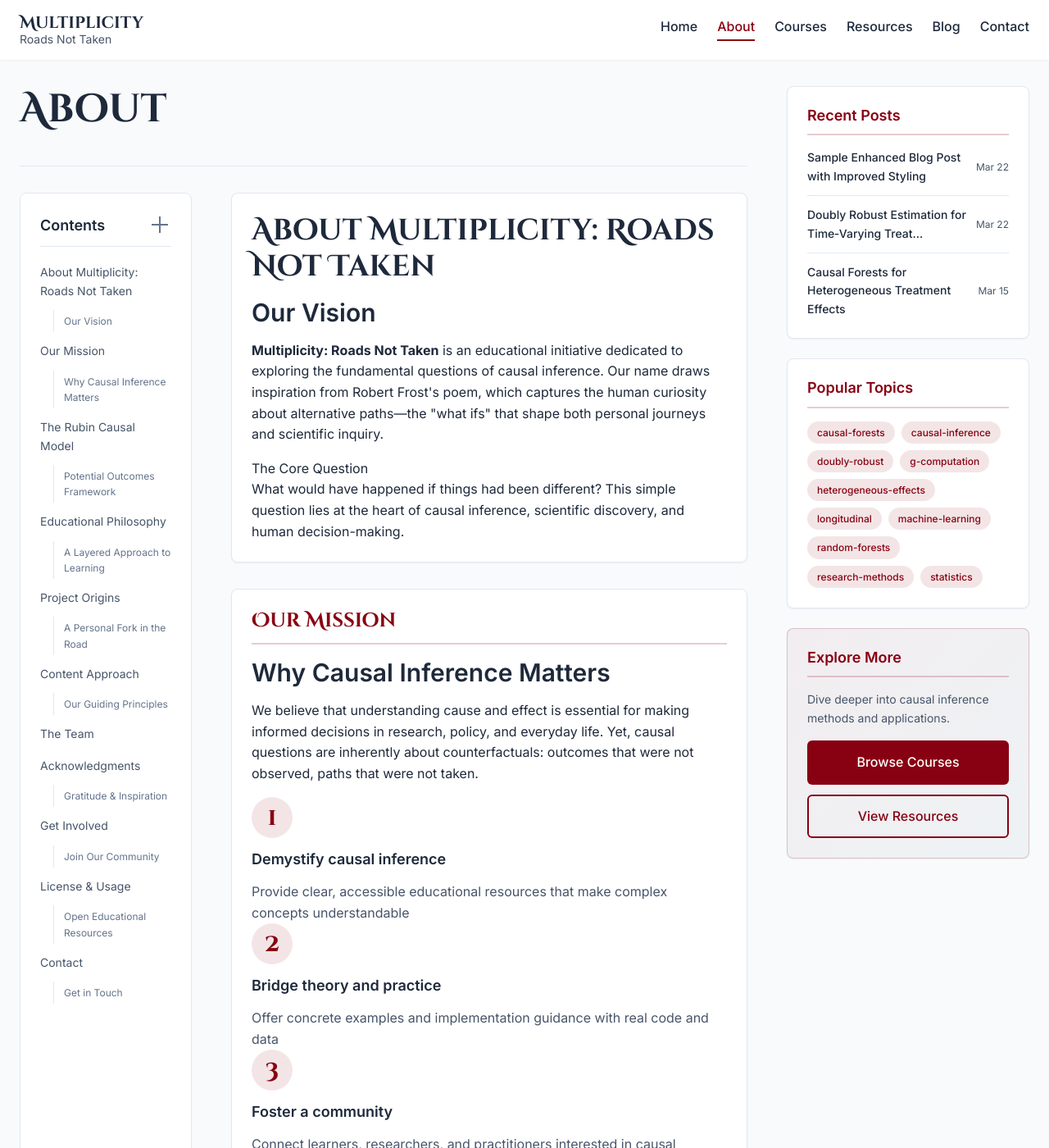
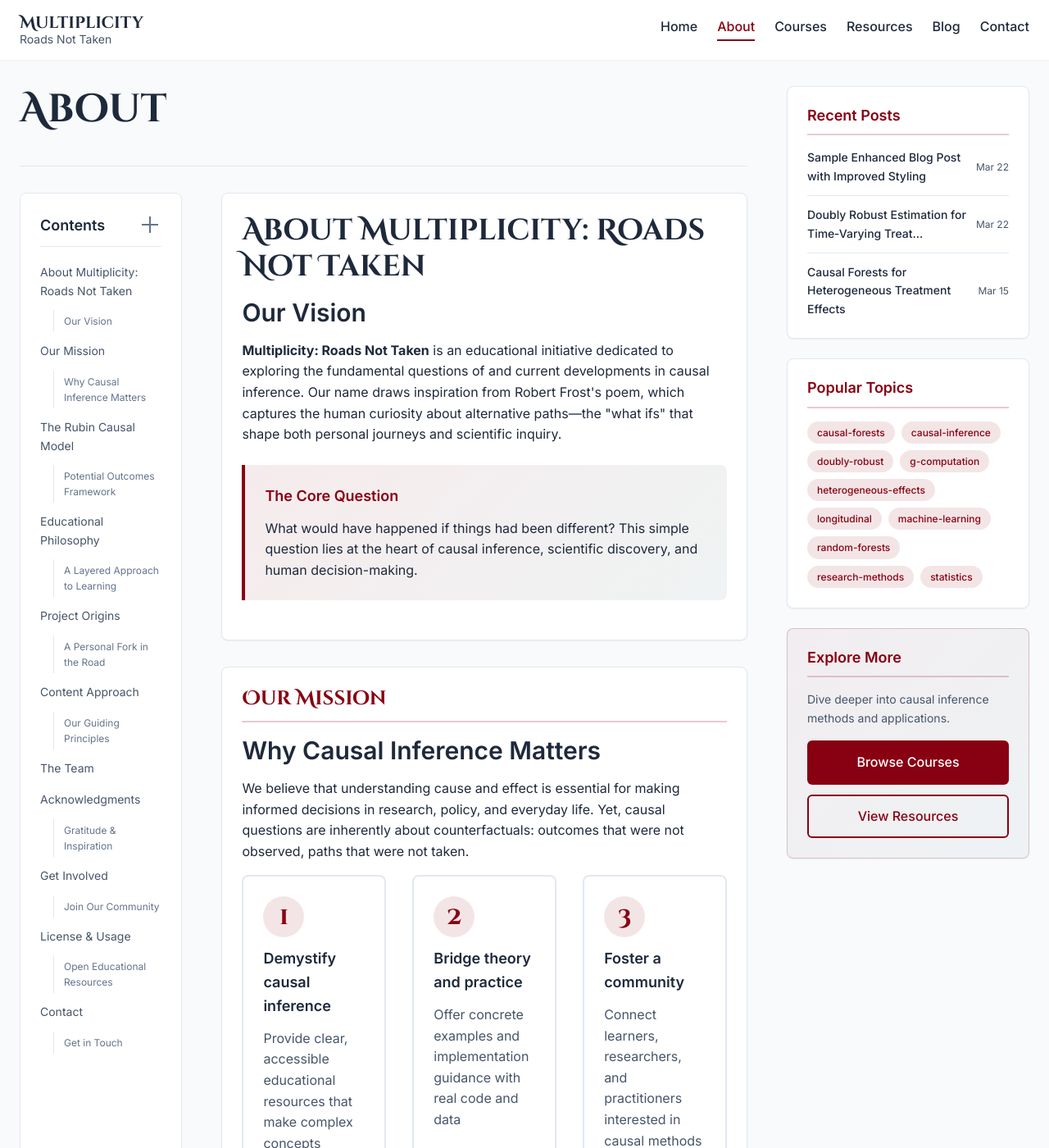
Before and after one commit to Feiran-Z/Multiplicity, a Jekyll site: the page built from about.md, in a window 1280 px wide and 1400 px high. Shown: the whole window at 82% size. Built offline with Jekyll 4.4.1, drawn with Linux system fonts in a browser that asks for light colours.

Commit message:
Fixed CSS naming discrepancy

```diff
--- a/_sass/_components.scss
+++ b/_sass/_components.scss
@@ -640,7 +640,246 @@
   margin-bottom: $spacing-16;
 }
 
-// About page specific components
+// Content components (used across multiple pages)
+.content-highlight {
+  background: linear-gradient(135deg, rgba($color-primary, 0.08) 0%, rgba($color-accent, 0.08) 100%);
+  border-left: 4px solid $color-primary;
+  padding: $spacing-6;
+  border-radius: 0 $border-radius-lg $border-radius-lg 0;
+  margin: $spacing-6 0;
+
+  .content-highlight-title {
+    font-family: $font-primary;
+    font-size: $font-size-lg;
+    font-weight: $font-weight-semibold;
+    color: $color-primary;
+    margin-bottom: $spacing-3;
+  }
+
+  .content-highlight-content {
+    font-family: $font-primary;
+    font-size: $font-size-base;
+    line-height: $line-height-normal;
+    color: $color-text-primary;
+  }
+}
+
+.content-grid {
+  display: grid;
+  gap: $spacing-8;
+  grid-template-columns: repeat(1, 1fr);
+
+  @media (min-width: $breakpoint-md) {
+    grid-template-columns: repeat(2, 1fr);
+  }
+
+  @media (min-width: $breakpoint-lg) {
+    grid-template-columns: repeat(3, 1fr);
+  }
+}
+
+.content-grid-card {
+  background: $color-surface;
+  border-radius: $border-radius-lg;
+  padding: $spacing-6;
+  border: 2px solid $color-gray-200;
+  transition: all $transition-normal $transition-timing;
+
+  &:hover {
+    border-color: $color-primary;
+    transform: translateY(-2px);
+  }
+}
+
+.content-grid-card-header {
+  margin-bottom: $spacing-4;
+  padding-bottom: $spacing-4;
+  border-bottom: 1px solid $color-gray-200;
+}
+
+.content-grid-card-title {
+  font-family: $font-primary;
+  font-size: $font-size-xl;
+  font-weight: $font-weight-semibold;
+  color: $color-text-primary;
+  margin-bottom: $spacing-2;
+}
+
+.content-grid-card-level {
+  display: inline-block;
+  padding: $spacing-1 $spacing-3;
+  border-radius: $border-radius-full;
+  font-family: $font-primary;
+  font-size: $font-size-xs;
+  font-weight: $font-weight-medium;
+  background-color: $color-gray-100;
+  color: $color-text-secondary;
+}
+
+.content-grid-card-body {
+  flex: 1;
+  margin-bottom: $spacing-4;
+}
+
+.content-grid-card-description {
+  font-family: $font-primary;
+  font-size: $font-size-base;
+  color: $color-text-secondary;
+  line-height: $line-height-normal;
+}
+
+.content-grid-card-footer {
+  padding-top: $spacing-4;
+  border-top: 1px solid $color-gray-200;
+}
+
+.content-grid-card-icon {
+  font-size: $font-size-4xl;
+  color: $color-primary;
+  margin-bottom: $spacing-4;
+}
+
+.content-grid-card-meta {
+  font-family: $font-primary;
+  font-size: $font-size-sm;
+  color: $color-text-secondary;
+  margin-bottom: $spacing-4;
+}
+
+.content-team-card {
+  background: $color-surface;
+  border-radius: $border-radius-xl;
+  box-shadow: $shadow-md;
+  padding: $spacing-6;
+  text-align: center;
+  border: 1px solid $color-gray-200;
+  transition: all $transition-normal $transition-timing;
+
+  &:hover {
+    box-shadow: $shadow-lg;
+    border-color: $color-primary;
+  }
+}
+
+.content-team-name {
+  font-family: $font-secondary;
+  font-size: $font-size-xl;
+  font-weight: $font-weight-semibold;
+  color: $color-text-primary;
+  margin-bottom: $spacing-2;
+}
+
+.content-team-role {
+  font-family: $font-primary;
+  font-size: $font-size-base;
+  color: $color-primary;
+  font-weight: $font-weight-medium;
+  margin-bottom: $spacing-4;
+}
+
+.content-team-bio {
+  font-family: $font-primary;
+  font-size: $font-size-sm;
+  line-height: $line-height-normal;
+  color: $color-text-secondary;
+  margin-bottom: $spacing-4;
+}
+
+.content-team-contact {
+  font-family: $font-primary;
+  font-size: $font-size-sm;
+  color: $color-accent;
+
+  a {
+    color: $color-accent;
+    text-decoration: none;
+
+    &:hover {
+      text-decoration: underline;
+    }
+  }
+}
+
+.content-quote {
+  font-family: $font-secondary;
+  font-size: $font-size-2xl;
+  font-style: italic;
+  color: $color-text-primary;
+  text-align: center;
+  margin: $spacing-12 0;
+  padding: $spacing-8;
+  position: relative;
+
+  &::before {
+    content: '“';
+    position: absolute;
+    top: 0;
+    left: $spacing-4;
+    font-size: $font-size-6xl;
+    color: rgba($color-primary, 0.1);
+    font-family: $font-secondary;
+  }
+
+  &::after {
+    content: '”';
+    position: absolute;
+    bottom: -$spacing-4;
+    right: $spacing-4;
+    font-size: $font-size-6xl;
+    color: rgba($color-primary, 0.1);
+    font-family: $font-secondary;
+  }
+}
+
+.content-quote-author {
+  font-family: $font-primary;
+  font-size: $font-size-base;
+  color: $color-text-secondary;
+  text-align: center;
+  margin-top: $spacing-4;
+  font-style: normal;
+}
+
+.content-faq {
+  margin: $spacing-8 0;
+}
+
+.content-faq-section {
+  margin-bottom: $spacing-8;
+
+  &:last-child {
+    margin-bottom: 0;
+  }
+}
+
+.content-faq-item {
+  margin-bottom: $spacing-6;
+  padding-bottom: $spacing-6;
+  border-bottom: 1px solid $color-gray-200;
+
+  &:last-child {
+    margin-bottom: 0;
+    padding-bottom: 0;
+    border-bottom: none;
+  }
+
+  h4 {
+    font-family: $font-primary;
+    font-size: $font-size-lg;
+    font-weight: $font-weight-semibold;
+    color: $color-primary;
+    margin-bottom: $spacing-2;
+  }
+
+  p {
+    font-family: $font-primary;
+    font-size: $font-size-base;
+    color: $color-text-primary;
+    line-height: $line-height-normal;
+  }
+}
+
+// About page specific components (backward compatibility)
 .about-section {
   margin-bottom: $spacing-12;
   position: relative;
@@ -936,6 +1175,19 @@
   color: $color-text-secondary;
 }
 
+// Content principle components (for about.md and other pages)
+.content-principle-number {
+  @extend .about-principle-number;
+}
+
+.content-principle-title {
+  @extend .about-principle-title;
+}
+
+.content-principle-description {
+  @extend .about-principle-description;
+}
+
 // Post components
 .post-header {
   background-color: $color-surface;
--- a/about.md
+++ b/about.md
@@ -11,7 +11,7 @@ description: "Learn about the Multiplicity: Roads Not Taken project and its miss
   <div class="content-card">
     <h3>Our Vision</h3>
     <div class="content-card-body">
-      <p><strong>Multiplicity: Roads Not Taken</strong> is an educational initiative dedicated to exploring the fundamental questions of causal inference. Our name draws inspiration from Robert Frost's poem, which captures the human curiosity about alternative paths—the "what ifs" that shape both personal journeys and scientific inquiry.</p>
+      <p><strong>Multiplicity: Roads Not Taken</strong> is an educational initiative dedicated to exploring the fundamental questions of and current developments in causal inference. Our name draws inspiration from Robert Frost's poem, which captures the human curiosity about alternative paths—the "what ifs" that shape both personal journeys and scientific inquiry.</p>
 
       <div class="content-highlight">
         <div class="content-highlight-title">The Core Question</div>
@@ -31,27 +31,27 @@ description: "Learn about the Multiplicity: Roads Not Taken project and its miss
 
       <div class="content-grid">
         <div class="content-grid-card">
-          <div class="about-principle-number">1</div>
-          <div class="about-principle-title">Demystify causal inference</div>
-          <div class="about-principle-description">Provide clear, accessible educational resources that make complex concepts understandable</div>
+          <div class="content-principle-number">1</div>
+          <div class="content-principle-title">Demystify causal inference</div>
+          <div class="content-principle-description">Provide clear, accessible educational resources that make complex concepts understandable</div>
         </div>
 
         <div class="content-grid-card">
-          <div class="about-principle-number">2</div>
-          <div class="about-principle-title">Bridge theory and practice</div>
-          <div class="about-principle-description">Offer concrete examples and implementation guidance with real code and data</div>
+          <div class="content-principle-number">2</div>
+          <div class="content-principle-title">Bridge theory and practice</div>
+          <div class="content-principle-description">Offer concrete examples and implementation guidance with real code and data</div>
         </div>
 
         <div class="content-grid-card">
-          <div class="about-principle-number">3</div>
-          <div class="about-principle-title">Foster a community</div>
-          <div class="about-principle-description">Connect learners, researchers, and practitioners interested in causal methods</div>
+          <div class="content-principle-number">3</div>
+          <div class="content-principle-title">Foster a community</div>
+          <div class="content-principle-description">Connect learners, researchers, and practitioners interested in causal methods</div>
         </div>
 
         <div class="content-grid-card">
-          <div class="about-principle-number">4</div>
-          <div class="about-principle-title">Explore philosophical dimensions</div>
-          <div class="about-principle-description">Examine the deeper implications of counterfactual thinking across disciplines</div>
+          <div class="content-principle-number">4</div>
+          <div class="content-principle-title">Explore philosophical dimensions</div>
+          <div class="content-principle-description">Examine the deeper implications of counterfactual thinking across disciplines</div>
         </div>
       </div>
     </div>
@@ -86,27 +86,27 @@ description: "Learn about the Multiplicity: Roads Not Taken project and its miss
 
       <div class="content-grid">
         <div class="content-grid-card">
-          <div class="about-principle-number">1</div>
-          <div class="about-principle-title">Story First</div>
-          <div class="about-principle-description">Begin with relatable narratives that illustrate why causal questions matter in real-world contexts</div>
+          <div class="content-principle-number">1</div>
+          <div class="content-principle-title">Story First</div>
+          <div class="content-principle-description">Begin with relatable narratives that illustrate why causal questions matter in real-world contexts</div>
         </div>
 
         <div class="content-grid-card">
-          <div class="about-principle-number">2</div>
-          <div class="about-principle-title">Theory Second</div>
-          <div class="about-principle-description">Explain the mathematical and conceptual foundations clearly without unnecessary jargon</div>
+          <div class="content-principle-number">2</div>
+          <div class="content-principle-title">Theory Second</div>
+          <div class="content-principle-description">Explain the mathematical and conceptual foundations clearly without unnecessary jargon</div>
         </div>
 
         <div class="content-grid-card">
-          <div class="about-principle-number">3</div>
-          <div class="about-principle-title">Practice Third</div>
-          <div class="about-principle-description">Provide hands-on examples with real code and data for immediate application</div>
+          <div class="content-principle-number">3</div>
+          <div class="content-principle-title">Practice Third</div>
+          <div class="content-principle-description">Provide hands-on examples with real code and data for immediate application</div>
         </div>
 
         <div class="content-grid-card">
-          <div class="about-principle-number">4</div>
-          <div class="about-principle-title">Reflection Last</div>
-          <div class="about-principle-description">Encourage critical thinking about assumptions, limitations, and ethical implications</div>
+          <div class="content-principle-number">4</div>
+          <div class="content-principle-title">Reflection Last</div>
+          <div class="content-principle-description">Encourage critical thinking about assumptions, limitations, and ethical implications</div>
         </div>
       </div>
     </div>
@@ -141,33 +141,33 @@ description: "Learn about the Multiplicity: Roads Not Taken project and its miss
 
       <div class="content-grid">
         <div class="content-grid-card">
-          <div class="about-principle-number">A</div>
-          <div class="about-principle-title">Accessibility</div>
-          <div class="about-principle-description">Complex ideas explained in plain language without sacrificing precision</div>
+          <div class="content-principle-number">A</div>
+          <div class="content-principle-title">Accessibility</div>
+          <div class="content-principle-description">Complex ideas explained in plain language without sacrificing precision</div>
         </div>
 
         <div class="content-grid-card">
-          <div class="about-principle-number">R</div>
-          <div class="about-principle-title">Rigor</div>
-          <div class="about-principle-description">Mathematically sound foundations presented without unnecessary jargon</div>
+          <div class="content-principle-number">R</div>
+          <div class="content-principle-title">Rigor</div>
+          <div class="content-principle-description">Mathematically sound foundations presented without unnecessary jargon</div>
         </div>
 
         <div class="content-grid-card">
-          <div class="about-principle-number">P</div>
-          <div class="about-principle-title">Practicality</div>
-          <div class="about-principle-description">Real-world examples with implementable code in R and Python</div>
+          <div class="content-principle-number">P</div>
+          <div class="content-principle-title">Practicality</div>
+          <div class="content-principle-description">Real-world examples with implementable code in R and Python</div>
         </div>
 
         <div class="content-grid-card">
-          <div class="about-principle-number">T</div>
-          <div class="about-principle-title">Transparency</div>
-          <div class="about-principle-description">Clear discussion of assumptions, limitations, and methodological choices</div>
+          <div class="content-principle-number">T</div>
+          <div class="content-principle-title">Transparency</div>
+          <div class="content-principle-description">Clear discussion of assumptions, limitations, and methodological choices</div>
         </div>
 
         <div class="content-grid-card">
-          <div class="about-principle-number">I</div>
-          <div class="about-principle-title">Interdisciplinary</div>
-          <div class="about-principle-description">Drawing insights from economics, epidemiology, computer science, and philosophy</div>
+          <div class="content-principle-number">I</div>
+          <div class="content-principle-title">Interdisciplinary</div>
+          <div class="content-principle-description">Drawing insights from economics, epidemiology, computer science, and philosophy</div>
         </div>
       </div>
     </div>
@@ -179,13 +179,13 @@ description: "Learn about the Multiplicity: Roads Not Taken project and its miss
 
   <div class="content-grid">
     <div class="content-team-card">
-      <div class="about-team-name">Feiran Zhang</div>
-      <div class="about-team-role">Project Founder & Lead</div>
-      <div class="about-team-bio">
+      <div class="content-team-name">Feiran Zhang</div>
+      <div class="content-team-role">Project Founder & Lead</div>
+      <div class="content-team-bio">
         <p>Former Ph.D. candidate in International and Development Economics with six years of graduate training in econometrics and causal inference methods.</p>
         <p>Research interests include causal inference, program evaluation, development economics, and the intersection of statistical methods with real-world policy questions.</p>
       </div>
-      <div class="about-team-contact">
+      <div class="content-team-contact">
         Contact: <a href="mailto:zephyr.v@outlook.com">zephyr.v@outlook.com</a>
       </div>
     </div>
@@ -238,27 +238,27 @@ description: "Learn about the Multiplicity: Roads Not Taken project and its miss
 
       <div class="content-grid">
         <div class="content-grid-card">
-          <div class="about-principle-number">📚</div>
-          <div class="about-principle-title">Learn</div>
-          <div class="about-principle-description">Take our courses, explore the resources, and deepen your understanding of causal inference</div>
+          <div class="content-principle-number">📚</div>
+          <div class="content-principle-title">Learn</div>
+          <div class="content-principle-description">Take our courses, explore the resources, and deepen your understanding of causal inference</div>
         </div>
 
         <div class="content-grid-card">
-          <div class="about-principle-number">📢</div>
-          <div class="about-principle-title">Share</div>
-          <div class="about-principle-description">Recommend content to colleagues, students, or anyone interested in causal methods</div>
+          <div class="content-principle-number">📢</div>
+          <div class="content-principle-title">Share</div>
+          <div class="content-principle-description">Recommend content to colleagues, students, or anyone interested in causal methods</div>
         </div>
 
         <div class="content-grid-card">
-          <div class="about-principle-number">✏️</div>
-          <div class="about-principle-title">Contribute</div>
-          <div class="about-principle-description">Submit corrections, suggestions, or propose new content through our contact form</div>
+          <div class="content-principle-number">✏️</div>
+          <div class="content-principle-title">Contribute</div>
+          <div class="content-principle-description">Submit corrections, suggestions, or propose new content through our contact form</div>
         </div>
 
         <div class="content-grid-card">
-          <div class="about-principle-number">💬</div>
-          <div class="about-principle-title">Connect</div>
-          <div class="about-principle-description">Join discussions on causal inference topics and share your perspectives</div>
+          <div class="content-principle-number">💬</div>
+          <div class="content-principle-title">Connect</div>
+          <div class="content-principle-description">Join discussions on causal inference topics and share your perspectives</div>
         </div>
       </div>
     </div>
```
